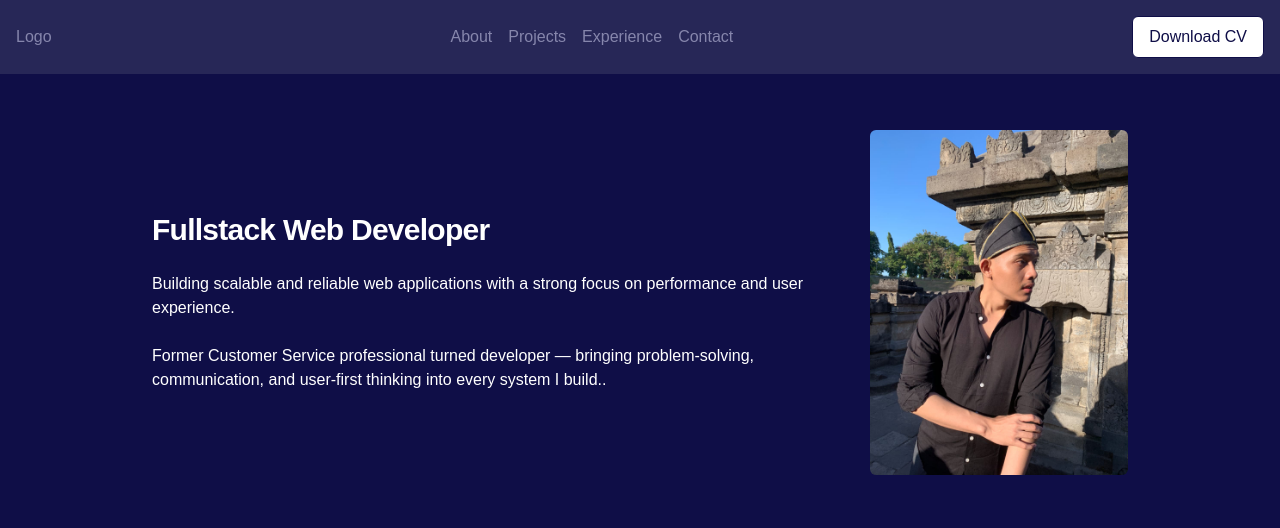
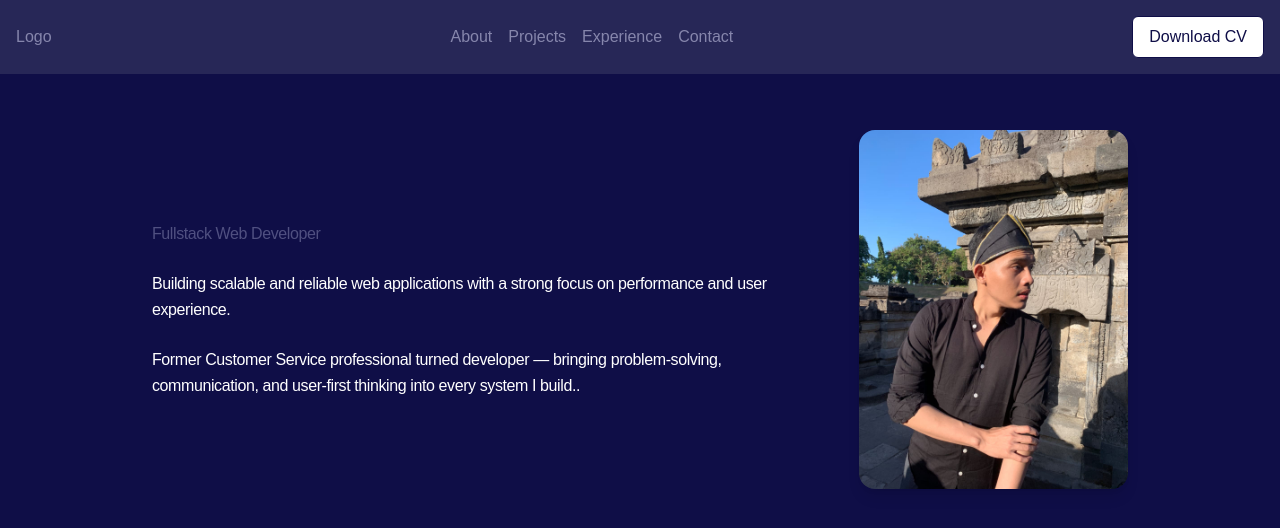
Before and after one commit to fajryalvin12/personal-portfolio-web, a Next.js app: page / in a window 1280 px wide. Shown: the top 528 px of the page. Built offline with nearby package versions, Linux system fonts and the light colour scheme.

Commit message:
perf: optimize styling at UI element reusable

```diff
--- a/src/app/page.js
+++ b/src/app/page.js
@@ -2,15 +2,17 @@
 
 import Container from "@/components/ui/Container";
 import Section from "@/components/ui/Section";
-import Card from "@/components/ui/Card";
 import picProfile from "../assets/profile_image_portfolio.jpeg";
 import Image from "next/image";
 
 export default function Home() {
   return (
     <>
-      <Container className="flex gap-8 items-center">
-        <Section title="Fullstack Web Developer">
+      <Container className="flex flex-col md:flex-row gap-8 items-center">
+        <Section>
+          <h1 className="text-[var(--blue-eclipse-3)]">
+            Fullstack Web Developer
+          </h1>
           <p>
             Building scalable and reliable web applications with a strong focus
             on performance and user experience.
@@ -27,7 +29,7 @@ export default function Home() {
             height={800}
             src={picProfile}
             alt="Profile"
-            className="rounded-md"
+            className="rounded-2xl shadow-lg object-cover hover:scale-105 transition-all duration-200"
           />
         </Section>
       </Container>
--- a/src/components/ui/Card.jsx
+++ b/src/components/ui/Card.jsx
@@ -10,11 +10,11 @@ export default function Card({
   children,
 }) {
   const cleanTechStack = techStack ? techStack.join(" • ").trim() : "";
+  const baseStyle =
+    "h-full bg-[var(--blue-eclipse-1)] rounded-xl p-4 flex flex-col gap-4 shadow-md hover:shadow-lg transition-all duration-500 hover:scale-[1.02] hover:shadow-xl shrink-0 border border-white/10 backdrop-blur-sm";
   return (
     <>
-      <article
-        className={`h-full bg-[var(--blue-eclipse-1)] rounded-xl p-4 flex flex-col gap-4 shadow-md hover:shadow-lg transition hover:scale-[1.02] shrink-0 ${className || ""}`}
-      >
+      <article className={`${baseStyle} ${className || ""}`}>
         <h2 className="text-lg font-semibold">{title}</h2>
         <p className="text-sm text-[var(--blue-eclipse-2)]">{description}</p>
         <p className="text-sm text-[var(--blue-eclipse-2)]">
--- a/src/components/ui/Container.jsx
+++ b/src/components/ui/Container.jsx
@@ -1,7 +1,10 @@
 export default function Container({ children, className }) {
   return (
     <>
-      <div className={`max-w-5xl mx-auto px-6 py-8 ${className || ""}`}>
+      <div
+        className={`max-w-5xl mx-auto px-6 py-8 tracking-tight
+leading-relaxed ${className || ""}`}
+      >
         {children}
       </div>
     </>
```
